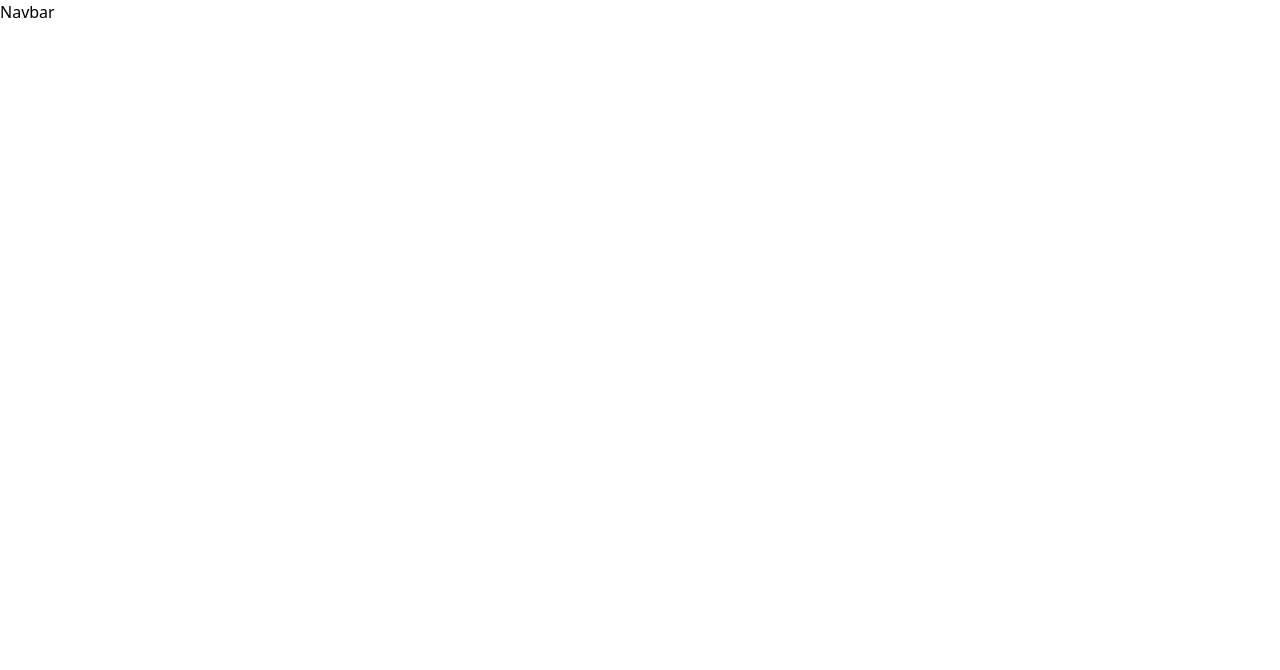
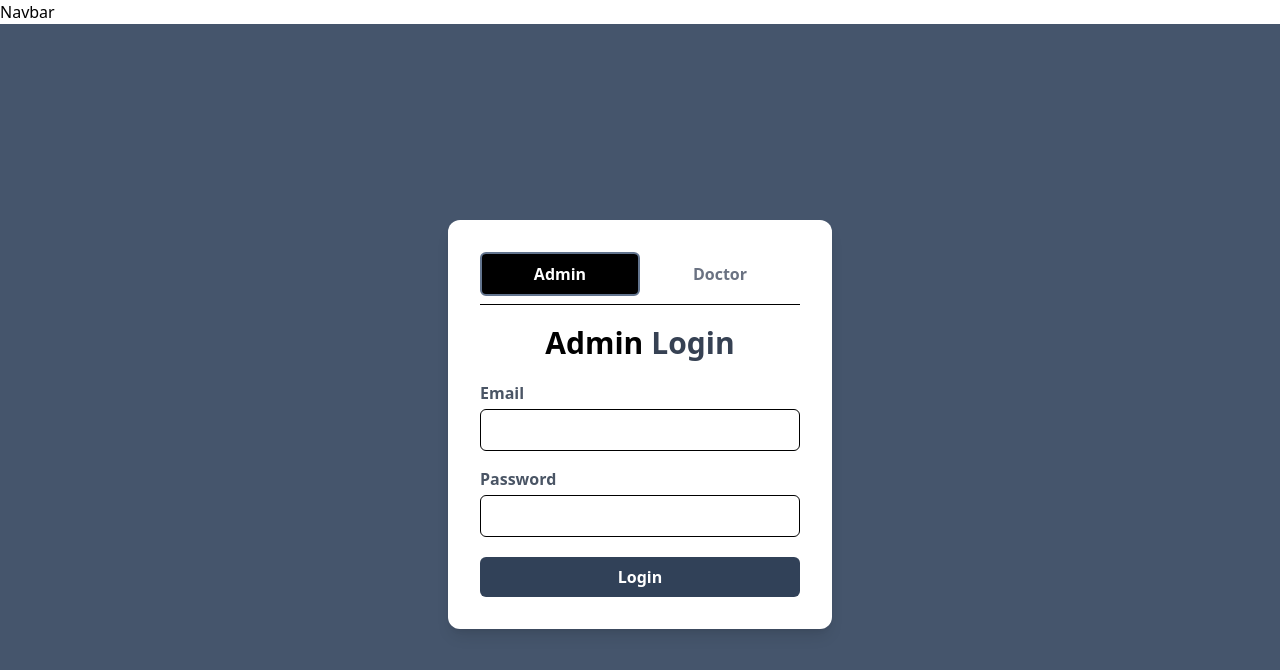
Before and after one commit to MohdSamir2001/AdminPanelOfDocto, a React (Vite) app: page /login in a window 1280 px wide. Before the commit this address had no page. Shown: the top 670 px of the page. Built offline with nearby package versions, Linux system fonts and the light colour scheme.

Commit message:
Created Login Page For Admin And Doctor

```diff
--- a/src/pages/Login.jsx
+++ b/src/pages/Login.jsx
@@ -1,100 +1,82 @@
 import axios from "axios";
-import React, { useContext, useState } from "react";
-import { DoctorContext } from "../context/DoctorContext";
-import { AdminContext } from "../context/AdminContext";
-import { toast } from "react-toastify";
+import React, { useState } from "react";
+import { BACKEND_URL } from "../utils/constants";
 
 const Login = () => {
-  const [state, setState] = useState("Admin");
-
+  const [activeTab, setActiveTab] = useState("Admin"); // State to manage active tab
   const [email, setEmail] = useState("");
   const [password, setPassword] = useState("");
 
-  const backendUrl = import.meta.env.VITE_BACKEND_URL;
-
-  const { setDToken } = useContext(DoctorContext);
-  const { setAToken } = useContext(AdminContext);
-
   const onSubmitHandler = async (event) => {
     event.preventDefault();
+    const url =
+      activeTab === "Admin" ? "/api/admin/login" : "/api/doctor/login";
 
-    if (state === "Admin") {
-      const { data } = await axios.post(backendUrl + "/api/admin/login", {
-        email,
-        password,
-      });
-      if (data.success) {
-        setAToken(data.token);
-        localStorage.setItem("aToken", data.token);
-      } else {
-        toast.error(data.message);
-      }
-    } else {
-      const { data } = await axios.post(backendUrl + "/api/doctor/login", {
-        email,
-        password,
-      });
-      if (data.success) {
-        setDToken(data.token);
-        localStorage.setItem("dToken", data.token);
-      } else {
-        toast.error(data.message);
-      }
-    }
+    await axios.post(BACKEND_URL + url, { email, password });
   };
 
   return (
-    <form onSubmit={onSubmitHandler} className="min-h-[80vh] flex items-center">
-      <div className="flex flex-col gap-3 m-auto items-start p-8 min-w-[340px] sm:min-w-96 border rounded-xl text-[#5E5E5E] text-sm shadow-lg">
-        <p className="text-2xl font-semibold m-auto">
-          <span className="text-primary">{state}</span> Login
-        </p>
-        <div className="w-full ">
-          <p>Email</p>
+    <div className="min-h-screen font-semibold flex items-center justify-center bg-slate-600">
+      <div className="bg-white p-8 rounded-xl shadow-lg w-full max-w-sm">
+        {/* Tabs */}
+        <div className="flex justify-between border-b pb-2">
+          <button
+            className={`w-1/2 cursor-pointer text-center py-2 font-semibold ${
+              activeTab === "Admin"
+                ? "border-2 bg-black border-slate-500 text-white rounded-md"
+                : "text-gray-500"
+            }`}
+            onClick={() => setActiveTab("Admin")}
+          >
+            Admin
+          </button>
+          <button
+            className={`w-1/2 cursor-pointer text-center py-2 font-semibold ${
+              activeTab === "Doctor"
+                ? "border-2 bg-black border-slate-500 text-white rounded-md"
+                : "text-gray-500"
+            }`}
+            onClick={() => setActiveTab("Doctor")}
+          >
+            Doctor
+          </button>
+        </div>
+
+        {/* Login Form */}
+        <form onSubmit={onSubmitHandler} className="mt-5">
+          <div className="text-3xl justify-center gap-2 flex font-bold text-gray-700 text-center mb-5">
+            <h1 className="text-black">{activeTab} </h1>
+            <h1>Login</h1>
+          </div>
+          <div>
+            <label className="block text-gray-600">Email</label>
             <input
               onChange={(e) => setEmail(e.target.value)}
               value={email}
-            className="border border-[#DADADA] rounded w-full p-2 mt-1"
               type="email"
               required
+              className="w-full p-2 mt-1 border rounded-md focus:ring-2 focus:ring-slate-700 outline-none"
             />
           </div>
-        <div className="w-full ">
-          <p>Password</p>
+          <div className="mt-4">
+            <label className="block text-gray-600">Password</label>
             <input
               onChange={(e) => setPassword(e.target.value)}
               value={password}
-            className="border border-[#DADADA] rounded w-full p-2 mt-1"
               type="password"
               required
+              className="w-full p-2 mt-1 border rounded-md focus:ring-2 focus:ring-slate-700 outline-none"
             />
           </div>
-        <button className="bg-primary text-white w-full py-2 rounded-md text-base">
+          <button
+            type="submit"
+            className="w-full cursor-pointer bg-slate-700 text-white py-2 rounded-md mt-5 hover:bg-black transition"
+          >
             Login
           </button>
-        {state === "Admin" ? (
-          <p>
-            Doctor Login?{" "}
-            <span
-              onClick={() => setState("Doctor")}
-              className="text-primary underline cursor-pointer"
-            >
-              Click here
-            </span>
-          </p>
-        ) : (
-          <p>
-            Admin Login?{" "}
-            <span
-              onClick={() => setState("Admin")}
-              className="text-primary underline cursor-pointer"
-            >
-              Click here
-            </span>
-          </p>
-        )}
+        </form>
       </div>
-    </form>
+    </div>
   );
 };
 
--- a/src/routes/AppRoutes.jsx
+++ b/src/routes/AppRoutes.jsx
@@ -2,6 +2,7 @@ import React from "react";
 import { Route, Routes } from "react-router-dom";
 import Navbar from "../components/Navbar";
 import HomePage from "../pages/HomePage";
+import Login from "../pages/Login";
 
 const AppRoutes = () => {
   return (
@@ -9,6 +10,7 @@ const AppRoutes = () => {
       <Navbar />
       <Routes>
         <Route path="/" element={<HomePage />} />
+        <Route path="/login" element={<Login />} />
       </Routes>
     </div>
   );
--- /dev/null
+++ b/src/utils/constants.js
@@ -0,0 +1 @@
+export const BACKEND_URL = "http://localhost:1234/";
```
Lines whose indentation alone changed are shown as unchanged.
